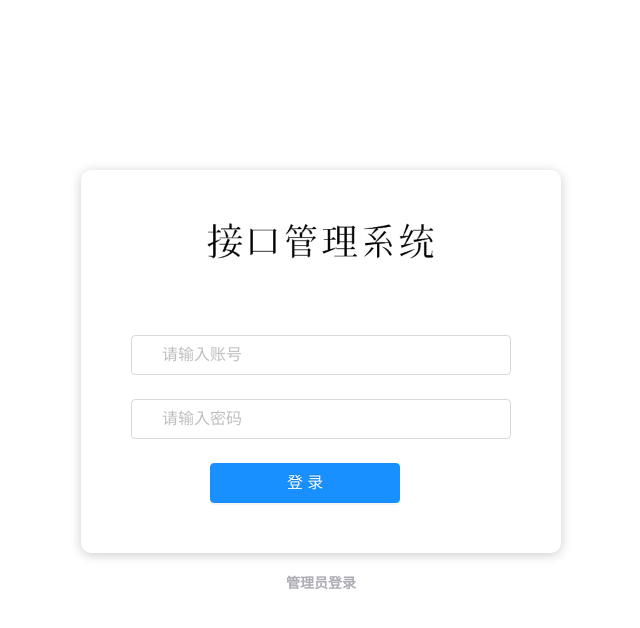
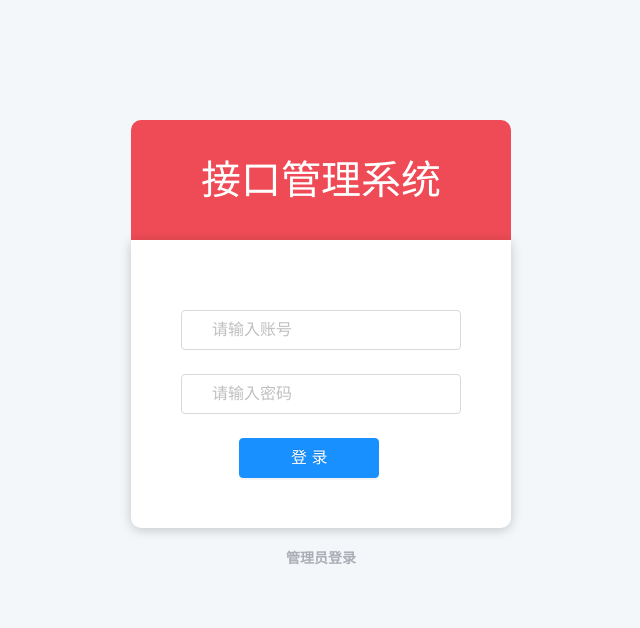
Before and after one commit to AJinaki/InterfaceManage, a Vue app: page /#/ in a window 1280 px wide. Shown: the top 628 px of the page, without its empty margins (319-959 px from the left). Built offline with nearby package versions, Linux system fonts and the light colour scheme.

Commit message:
更新了Login的界面设计 2020年10月14日 11点07分

```diff
--- a/index.html
+++ b/index.html
@@ -3,7 +3,7 @@
   <head>
     <meta charset="utf-8">
     <meta name="viewport" content="width=device-width,initial-scale=1.0">
-    <title>addressmanageweb</title>
+    <title>接口管理系统</title>
   </head>
   <body>
     <div id="app"></div>
--- a/package.json
+++ b/package.json
@@ -1,8 +1,8 @@
 {
-  "name": "addressmanageweb",
+  "name": "interfacemanage",
   "version": "1.0.0",
   "description": "A Vue.js project",
-  "author": "AJin",
+  "author": "KabanOrganization",
   "private": true,
   "scripts": {
     "dev": "webpack-dev-server --inline --progress --config build/webpack.dev.conf.js",
@@ -40,8 +40,6 @@
     "html-webpack-plugin": "^2.30.1",
     "jest": "^22.0.4",
     "jest-serializer-vue": "^0.3.0",
-    "less": "^3.12.2",
-    "less-loader": "^7.0.1",
     "node-notifier": "^5.1.2",
     "optimize-css-assets-webpack-plugin": "^3.2.0",
     "ora": "^1.2.0",
--- a/src/components/Login.vue
+++ b/src/components/Login.vue
@@ -1,8 +1,12 @@
 <template>
-	<div style="height: 100%;display: flex;flex-direction: column;">
+	<div style="height: 100%;display: flex;flex-direction: column;background-color: #F3F7FA;">
+		<div style="margin: 0 auto;margin-top: 120px;">
+			<div class="loghead">
+				<!-- <img src="../assets/banner.png" style="height: 80px;width: 380px;margin-top: 20px;" /> -->
+				<div style="font-size: 40px;color: white;">接口管理系统</div>
+			</div>
 			<div class="logForm">
-			<img src="../assets/banner.png" style="height: 80px;" />
-			<a-b <a-form :form="form" :label-col="{ span: 5 }" :wrapper-col="{ span: 24}" @submit="handleSubmit" style="margin-top: 50px;">
+				<a-form :form="form" :label-col="{ span: 5 }" :wrapper-col="{ span: 24}" @submit="handleSubmit" style="margin-top: 35px;">
 					<a-form-item>
 						<a-input size="large" placeholder="请输入账号" v-decorator="[
 									  'account',
@@ -30,6 +34,7 @@
 				<a-button type="primary" @click="LogIn()" size="large" block>
 					进入
 				</a-button> -->
+			</div>
 		</div>
 		<a class="advlink" href="/#/AdvLogin">管理员登录</a>
 	</div>
@@ -89,29 +94,35 @@
 					}
 				});
 			},
-			/* LogIn(e) {
-				this.$store.commit("setMode", "C");
-				this.$router.push('Home');
-			}, */
 			LogIn(e) {
 				this.$store.commit("setMode", "C");
 				this.$router.push('Home');
-			},
+			}
 		}
 	}
 </script>
 
 <style scoped>
+
 	.logForm {
-		position: relative;
-		margin: 0 auto;
-		margin-top: 170px;
+		background-color: white;
 		padding-top: 35px;
 		padding-left: 50px;
 		padding-right: 50px;
 		padding-bottom: 50px;
-		border-radius: 10px;
+		border-bottom-left-radius: 10px;
+		border-bottom-right-radius: 10px;
 		box-shadow: 0 2px 12px 0 rgba(0, 0, 0, .2)
+	}
+
+	.loghead {
+		background-color: #EE4B56;
+		border-top-left-radius: 10px;
+		border-top-right-radius: 10px;
+		padding-top: 30px;
+		padding-bottom: 30px;
+		padding-left: 70px;
+		padding-right: 70px;
 	}
 
 	.advlink {
@@ -122,6 +133,6 @@
 	}
 
 	.advlink:hover {
-		color: #1890ff;
+		color: #EE4B56;
 	}
 </style>
--- a/vue.config.js
+++ /dev/null
@@ -1,17 +0,0 @@
-// vue.config.js for less-loader@6.0.0
-module.exports = {
-	css: {
-		loaderOptions: {
-			less: {
-				lessOptions: {
-					modifyVars: {
-						'primary-color': '#1DA57A',
-						'link-color': '#1DA57A',
-						'border-radius-base': '2px',
-					},
-					javascriptEnabled: true,
-				},
-			},
-		},
-	},
-};
```
Also changed, not shown: 1 other file (tests, documents, lock files or other folders). Lines whose indentation alone changed are shown as unchanged.
